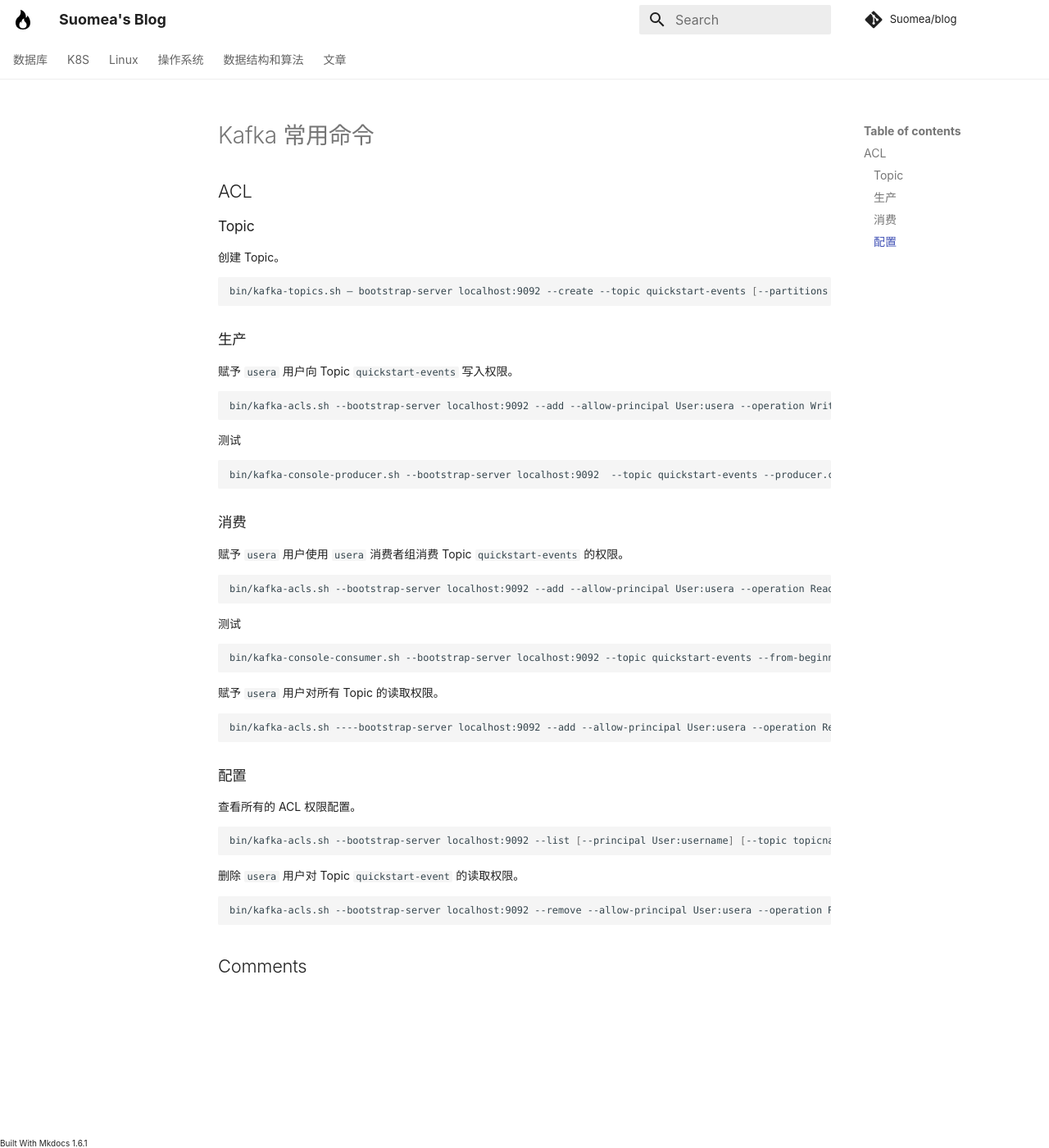
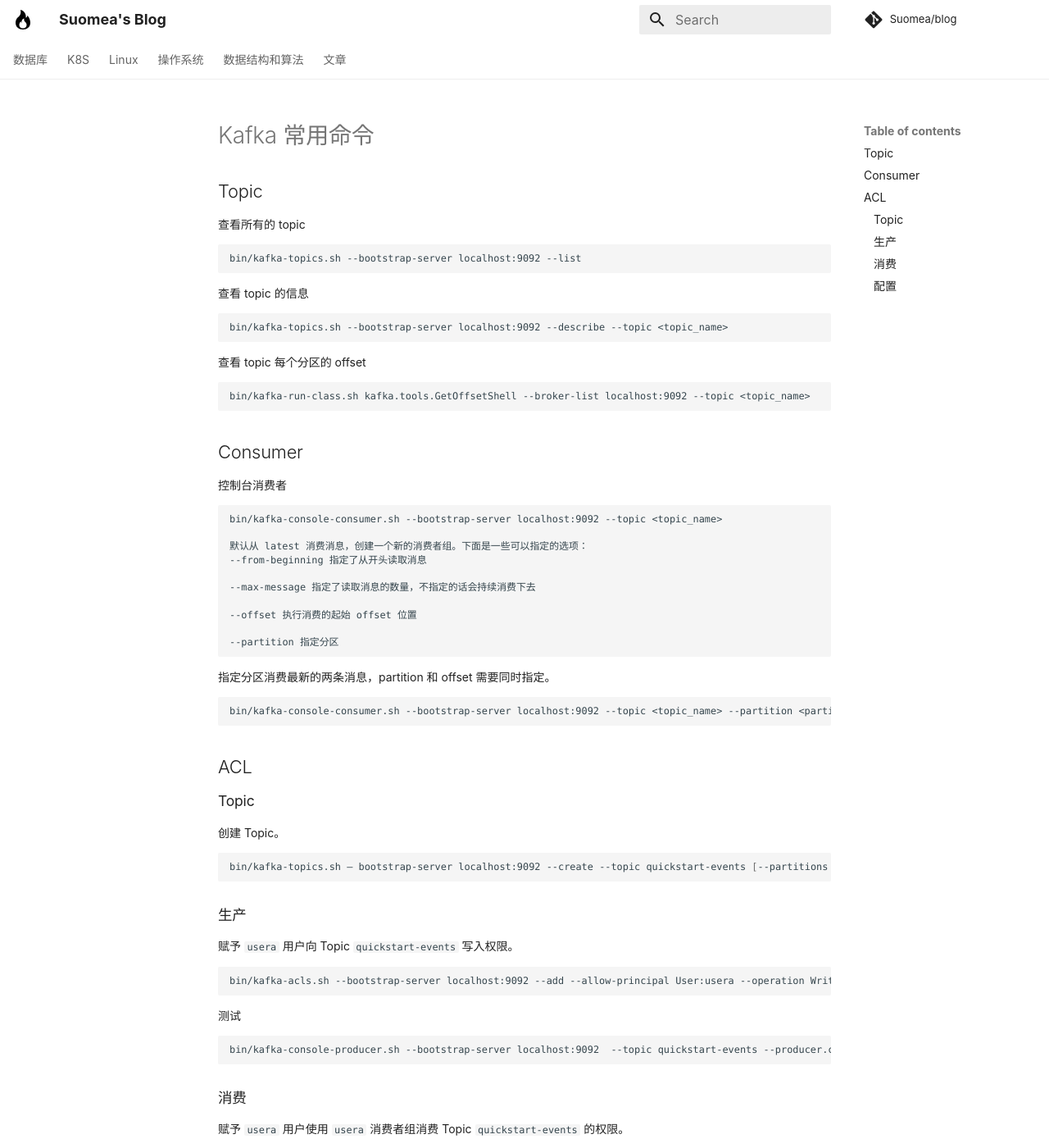
Before and after one commit to Suomea/blog, an MkDocs documentation site: the page built from docs/Kafka/Kafka 常用命令.md, in a window 1280 px wide and 1400 px high. Shown: the whole window at 82% size. Built offline with MkDocs 1.6.1 and Material for MkDocs 9.7.7, drawn with Linux system fonts in a browser that asks for light colours; some web fonts are replaced; comment, search, counter and statistics services are not loaded.

Commit message:
更新 Kafka 命令笔记。

````diff
--- a/docs/Kafka/Kafka 常用命令.md
+++ b/docs/Kafka/Kafka 常用命令.md
@@ -3,8 +3,42 @@
 tags:
   - Kafka
 ---
+## Topic
 
+查看所有的 topic
+```
+bin/kafka-topics.sh --bootstrap-server localhost:9092 --list
+```
 
+查看 topic 的信息
+```
+bin/kafka-topics.sh --bootstrap-server localhost:9092 --describe --topic <topic_name>
+```
+
+查看 topic 每个分区的 offset
+```
+bin/kafka-run-class.sh kafka.tools.GetOffsetShell --broker-list localhost:9092 --topic <topic_name>
+```
+## Consumer
+
+控制台消费者
+```
+bin/kafka-console-consumer.sh --bootstrap-server localhost:9092 --topic <topic_name>
+
+默认从 latest 消费消息，创建一个新的消费者组。下面是一些可以指定的选项：
+--from-beginning 指定了从开头读取消息
+
+--max-message 指定了读取消息的数量，不指定的话会持续消费下去
+
+--offset 执行消费的起始 offset 位置
+
+--partition 指定分区
+```
+
+指定分区消费最新的两条消息，partition 和 offset 需要同时指定。
+```
+bin/kafka-console-consumer.sh --bootstrap-server localhost:9092 --topic <topic_name> --partition <partitionidu> --offset <offset> --max-messages 2
+```
 
 ## ACL
 ### Topic
````
Also changed, not shown: docs/MySQL/MySQL Tips.md (+5 -0 lines), 1 other file.
